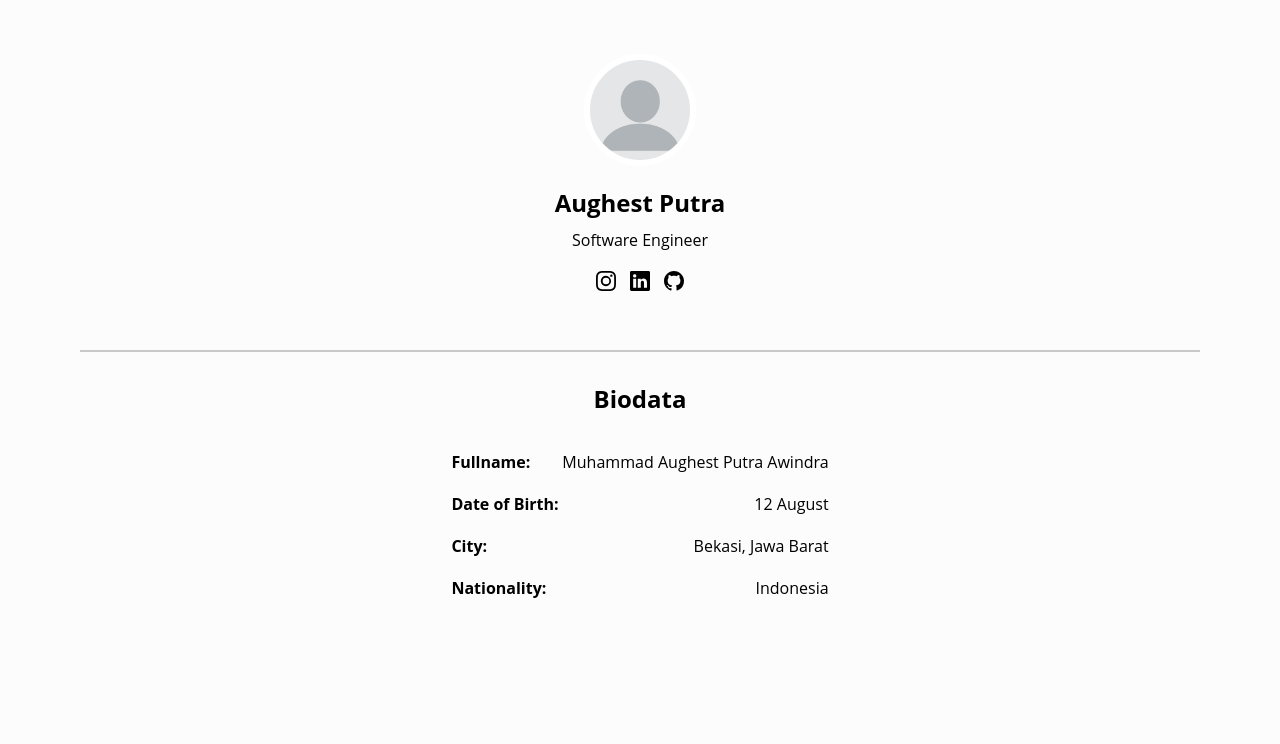
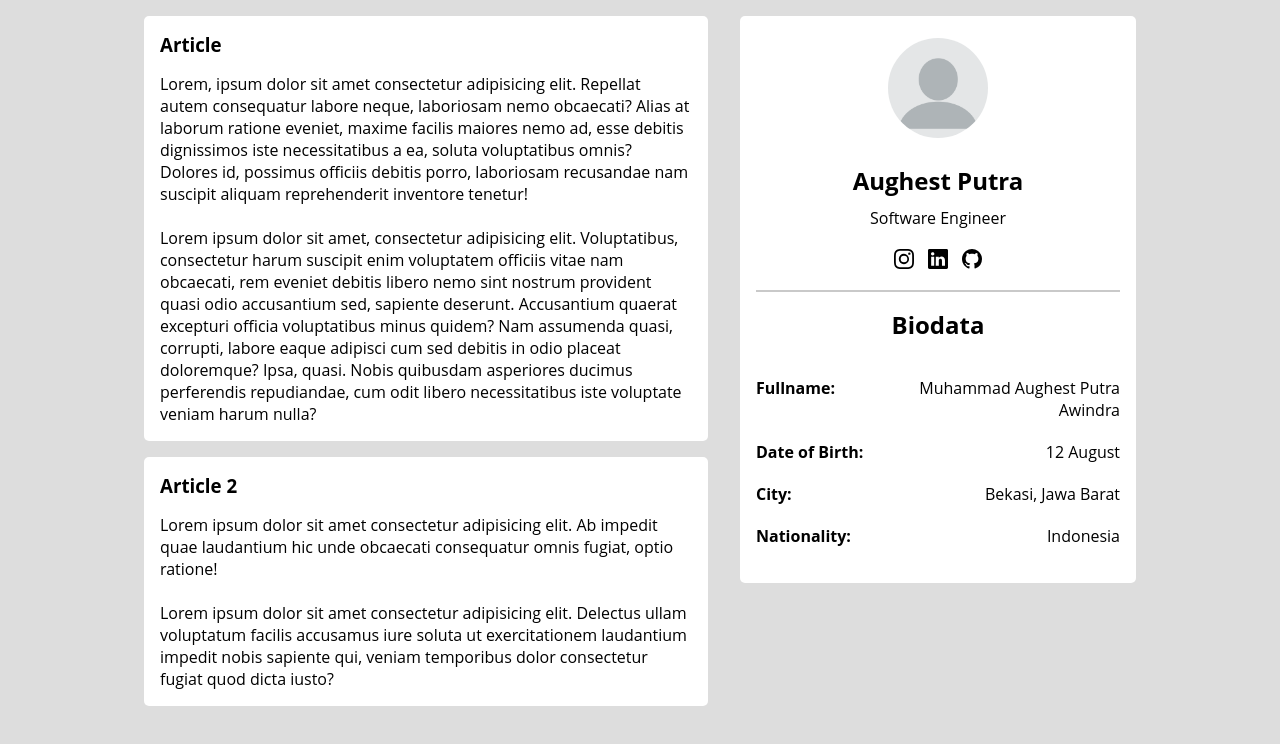
Before and after one commit to aughest/my-profile-simple, a plain HTML site: page index.html in a window 1280 px wide. Drawn offline with Linux system fonts and the light colour scheme.

Commit message:
tambah article

```diff
--- a/assets/css/style.css
+++ b/assets/css/style.css
@@ -4,23 +4,41 @@
 
 body{
   font-family: "Open Sans", sans-serif;
-  background-color: rgb(252, 252, 252);
+  background: #ddd;
+
+}
+
+.container{
+  display: flex;
+  /* justify-content: center; */
+  width: 80vw;
+  margin: 0 auto;
+}
+
+.card{
+  background: #fff;
+  border-radius: 5px;
+  padding: 1rem;
+  margin: 1rem;
+}
+
+.left-content{
+  width: 60%;
 }
 
 .content{
   /* width: 800px; */
-  margin: 0 auto;
-  padding: 30px;
+  /* margin: 0 auto; */
+  /* padding: 30px; */
 }
 
 .introduction {
   display: flex;
   justify-content: center;
-  height: 350px;
+  /* height: 350px; */
 }
 
 .introduction .content{
-
   display: flex;
   flex-direction: column;
   justify-content: center;
@@ -57,12 +75,26 @@ body{
   color: rgb(0, 0, 0);
 }
 
+.biodata .content .list-biodata p{
+  text-align: right;
+}
+
 .biodata strong{
   margin-right: 2rem;
 }
 
 .break-line{
-  margin: 0 5rem;
+  margin: 1rem 0;
   height: 2px;
   background-color: rgb(201, 201, 201);
 }
+
+@media only screen and (max-width: 900px) {
+  .container{
+    flex-direction: column;
+  }
+
+  .left-content{
+    width: 100%;
+  }
+}
--- a/index.html
+++ b/index.html
@@ -10,7 +10,27 @@
 </head>
 <body>
 
-  <!-- 1 -->
+  <div class="container">
+    <div class="left-content">
+      <div class="card">
+        <div class="card-body">
+          <h3 style="margin-bottom: 1rem">Article</h3>
+          <p>Lorem, ipsum dolor sit amet consectetur adipisicing elit. Repellat autem consequatur labore neque, laboriosam nemo obcaecati? Alias at laborum ratione eveniet, maxime facilis maiores nemo ad, esse debitis dignissimos iste necessitatibus a ea, soluta voluptatibus omnis? Dolores id, possimus officiis debitis porro, laboriosam recusandae nam suscipit aliquam reprehenderit inventore tenetur!</p>
+          <br>
+          <p>Lorem ipsum dolor sit amet, consectetur adipisicing elit. Voluptatibus, consectetur harum suscipit enim voluptatem officiis vitae nam obcaecati, rem eveniet debitis libero nemo sint nostrum provident quasi odio accusantium sed, sapiente deserunt. Accusantium quaerat excepturi officia voluptatibus minus quidem? Nam assumenda quasi, corrupti, labore eaque adipisci cum sed debitis in odio placeat doloremque? Ipsa, quasi. Nobis quibusdam asperiores ducimus perferendis repudiandae, cum odit libero necessitatibus iste voluptate veniam harum nulla?</p>
+        </div>
+      </div>
+      <div class="card">
+        <div class="card-body">
+          <h3 style="margin-bottom: 1rem">Article 2</h3>
+          <p>Lorem ipsum dolor sit amet consectetur adipisicing elit. Ab impedit quae laudantium hic unde obcaecati consequatur omnis fugiat, optio ratione!</p>
+          <br>
+          <p>Lorem ipsum dolor sit amet consectetur adipisicing elit. Delectus ullam voluptatum facilis accusamus iure soluta ut exercitationem laudantium impedit nobis sapiente qui, veniam temporibus dolor consectetur fugiat quod dicta iusto?</p>
+        </div>
+      </div>
+    </div>
+    <div class="right-content">
+      <div class="card">
         <section class="introduction">
           <div class="content">
             <img src="assets/images/default-picture.png" alt="" width="100" class="photo-profile">
@@ -57,6 +77,9 @@
             </div>
           </div>
         </section>
+      </div>
+    </div>
+  </div>
 
 </body>
 </html>
```
Lines whose indentation alone changed are shown as unchanged.
